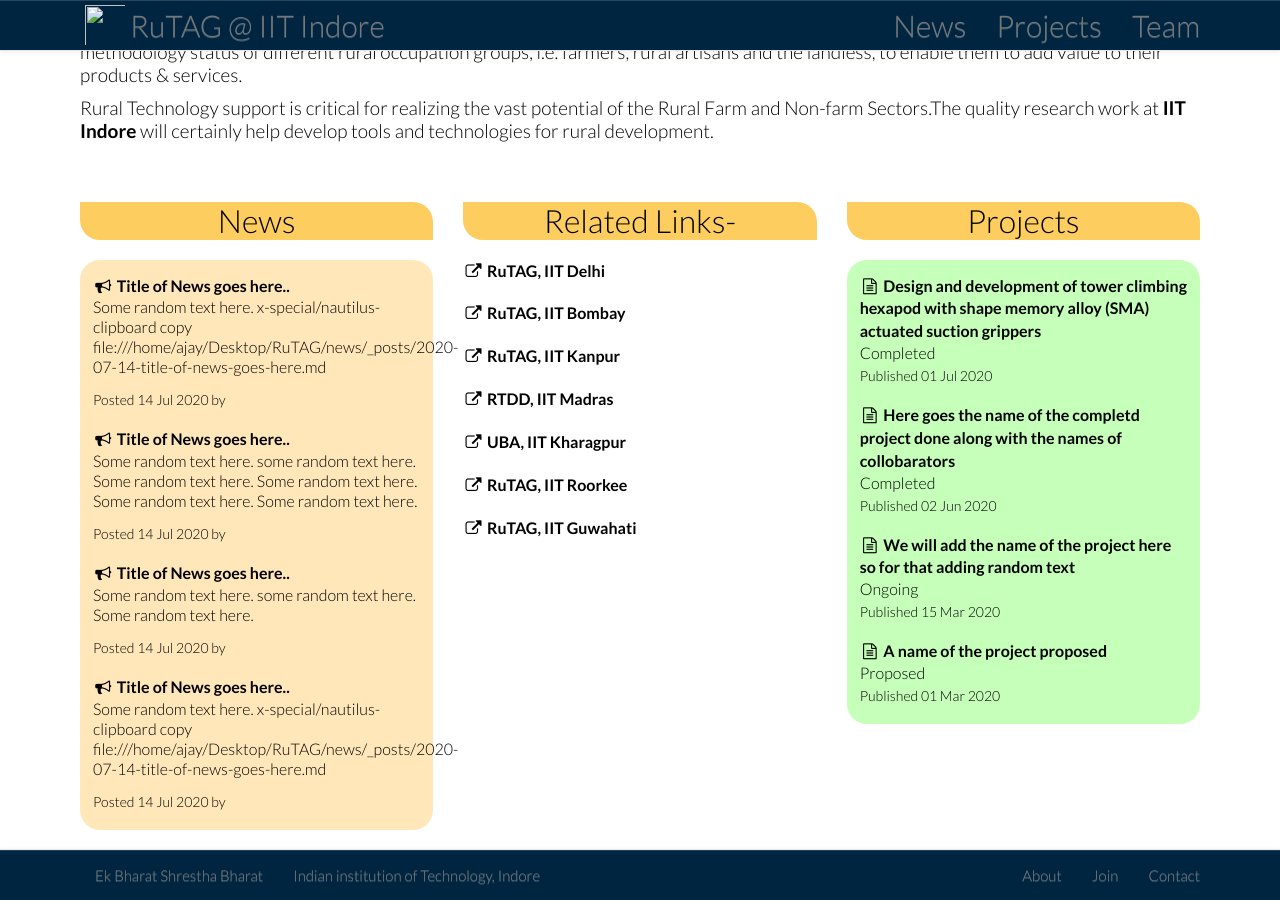
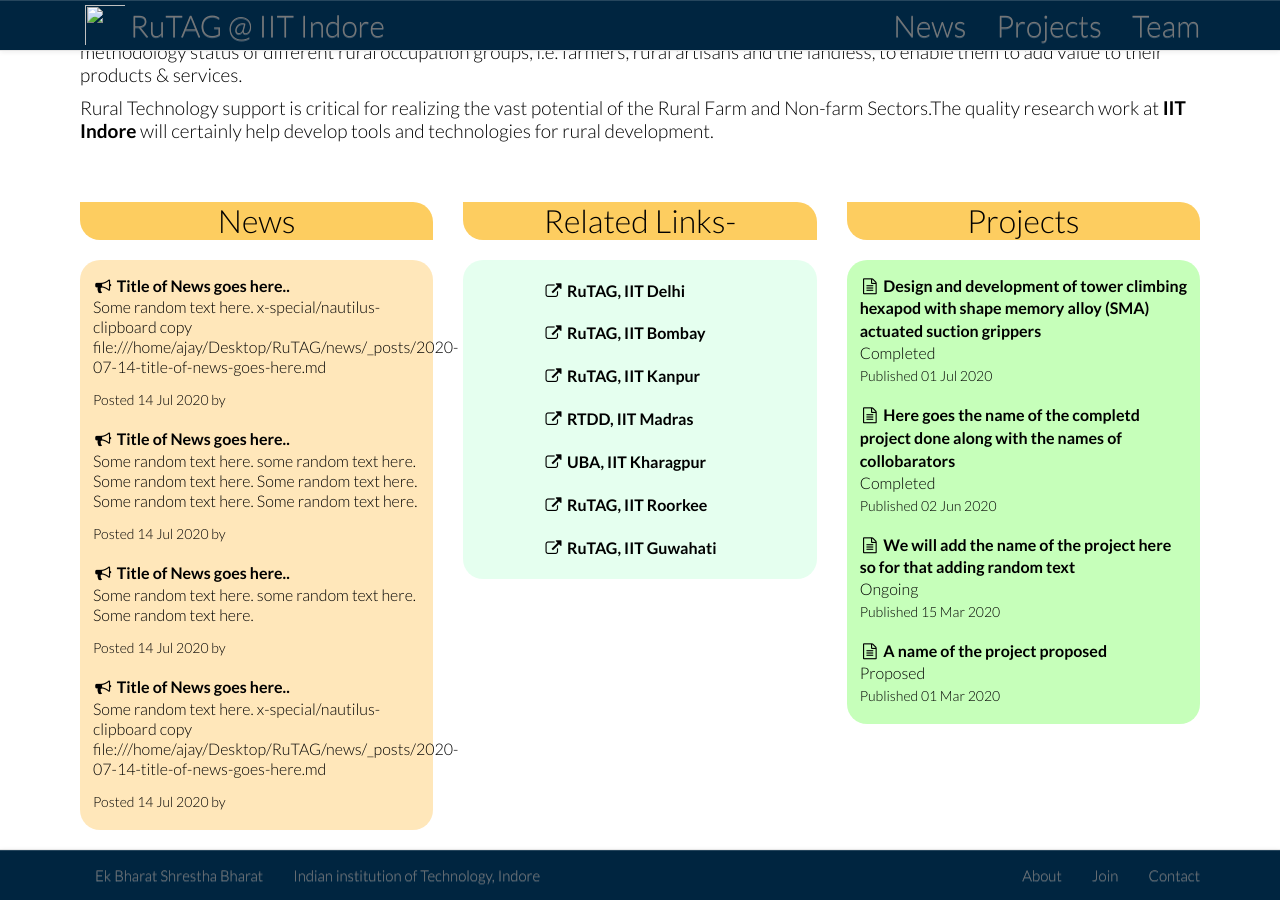
Before and after one commit to ajayiiti/rutag, a Jekyll site: the page built from index.html, in a window 1280 px wide and 900 px high, scrolled down 771 px. Built offline with Jekyll 4.4.1, drawn with Linux system fonts in a browser that asks for light colours; nearby versions of some CDN libraries.

Commit message:
Update index.html

```diff
--- a/index.html
+++ b/index.html
@@ -121,7 +121,14 @@
 			Related Links-
 		</div>
 		<div class="bigspacer"></div>
-		<div class="feedbox pad-left">
+		<div class="feedbox pad-left" style= "background-color: #a0ffc545;
+						padding-left: 80px;
+						padding-top: 20px;
+						border-top-left-radius: 20px;
+						border-bottom-right-radius: 20px;
+						border-bottom-left-radius: 20px;
+						border-top-right-radius: 20px;
+						padding-right: 13px;">
 				<div class="note-title">
 					<i class="fa fa-external-link fa-fw"></i>
 					<a class="off" href="http://rutag.iitd.ac.in/rutag/" target="_blank">
```
